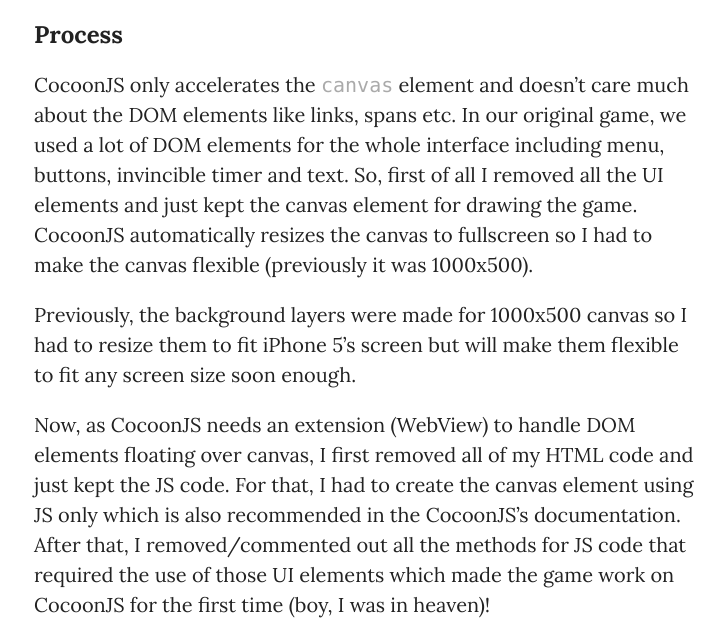
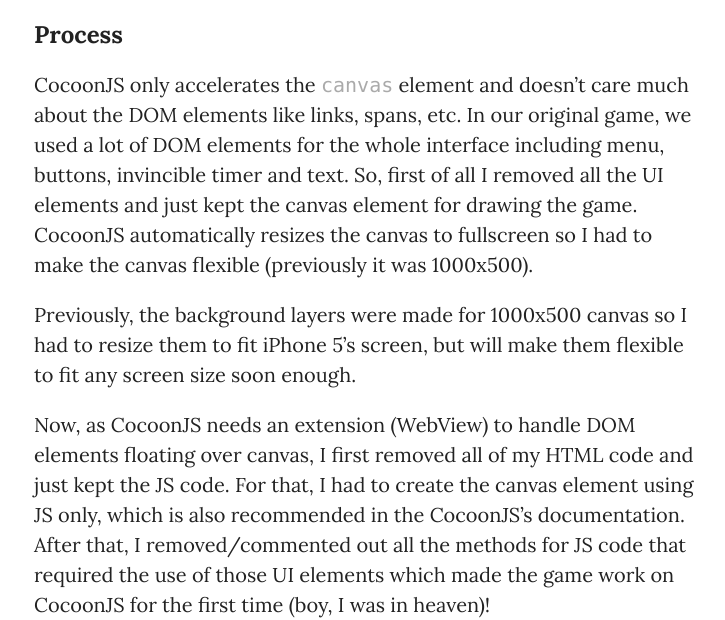
Before and after one commit to kushsolitary/blog, a Jekyll site: the page built from _posts/2013-10-28-porting-pappu-pakia-to-ios-with-cocoonjs.markdown, in a window 1280 px wide and 900 px high, scrolled down 1308 px. Shown: the part 188-808 px from the top of the window, without its empty margins (276-1001 px from the left). Built offline with Jekyll 4.4.1, drawn with Linux system fonts in a browser that asks for light colours; nearby versions of some CDN libraries; Markdown is read by kramdown in place of the engine named in the settings; comment, search, counter and statistics services are not loaded.

Commit message:
fixing styling

```diff
--- a/_posts/2013-10-28-porting-pappu-pakia-to-ios-with-cocoonjs.markdown
+++ b/_posts/2013-10-28-porting-pappu-pakia-to-ios-with-cocoonjs.markdown
@@ -26,16 +26,16 @@
 Process
 =======
 
-CocoonJS only accelerates the `canvas` element and doesn't care much about the DOM elements like links, spans etc. In our original
+CocoonJS only accelerates the `canvas` element and doesn't care much about the DOM elements like links, spans, etc. In our original
 game, we used a lot of DOM elements for the whole interface including menu, buttons, invincible timer and text. So, first of all I
 removed all the UI elements and just kept the canvas element for drawing the game. CocoonJS automatically resizes the canvas to
 fullscreen so I had to make the canvas flexible (previously it was 1000x500).
 
-Previously, the background layers were made for 1000x500 canvas so I had to resize them to fit iPhone 5's screen but will make them
+Previously, the background layers were made for 1000x500 canvas so I had to resize them to fit iPhone 5's screen, but will make them
 flexible to fit any screen size soon enough.
 
 Now, as CocoonJS needs an extension (WebView) to handle DOM elements floating over canvas, I first removed all of my HTML code and just
-kept the JS code. For that, I had to create the canvas element using JS only which is also recommended in the CocoonJS's documentation.
+kept the JS code. For that, I had to create the canvas element using JS only, which is also recommended in the CocoonJS's documentation.
 After that, I removed/commented out all the methods for JS code that required the use of those UI elements which made the game work on CocoonJS
 for the first time (boy, I was in heaven)!
 
```
